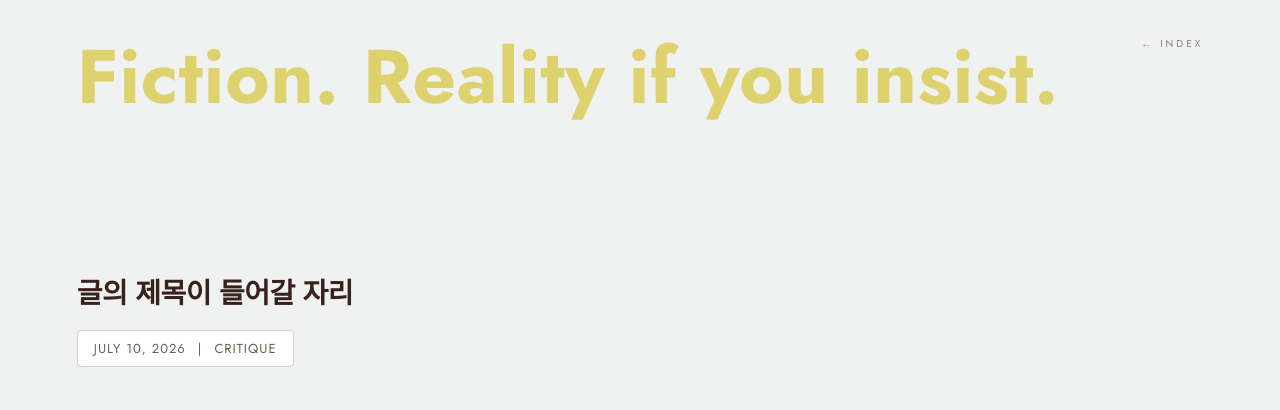
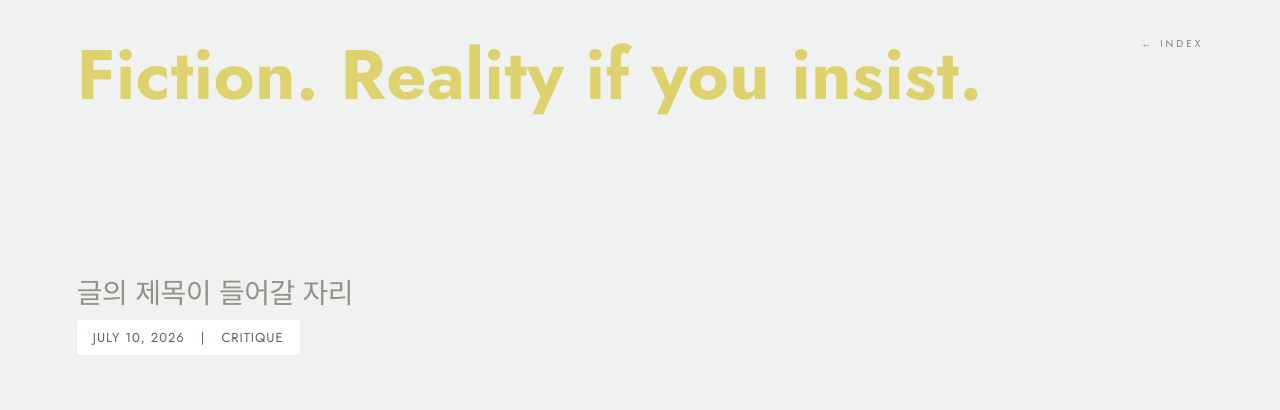
Before and after one commit to jaibot3/artifact, a plain HTML site: page ficciones.html in a window 1280 px wide. Drawn offline with Linux system fonts and the light colour scheme; a web font is replaced by a local one.

Commit message:
Update ficciones.html

```diff
--- a/ficciones.html
+++ b/ficciones.html
@@ -45,7 +45,7 @@
 
     /* ── ficciones 타이틀 (work1 메뉴와 동일한 위치/스타일) ── */
     .page-title {
-      font-size: 76px;
+      font-size: 70px;
       font-weight: 700;
       color: #ded26e;
       line-height: 1.1; /* 문장이 길어질 경우를 대비한 줄간격 조정 */
@@ -74,9 +74,9 @@
 
     .post-title {
       font-size: 28px;
-      font-weight: 700;
-      color: #38221e;
-      margin-bottom: 16px;
+      font-weight: 300;
+      color: #969187;
+      margin-bottom: 6px;
       letter-spacing: -0.5px;
     }
 
@@ -84,9 +84,9 @@
     .post-meta {
       display: inline-flex;
       align-items: center;
-      gap: 12px;
+      gap: 16px;
       background: #ffffff; /* 배경과 대비되는 박스 색상 */
-      border: 1px solid #d8cfbf; /* 옅은 테두리 */
+      border: 0px solid #d8cfbf; /* 옅은 테두리 */
       padding: 8px 16px;
       border-radius: 4px; /* 약간의 둥근 모서리로 박스 형태 강조 */
       font-size: 13px;
```
